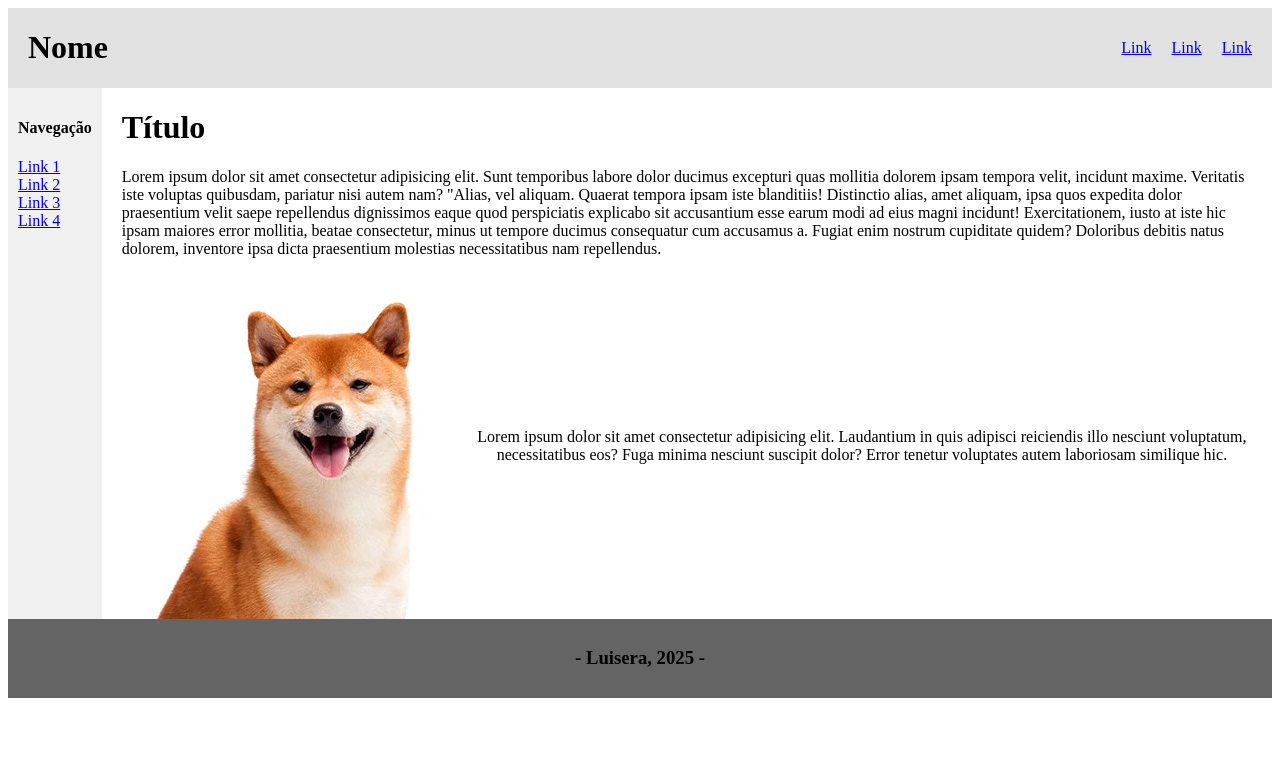
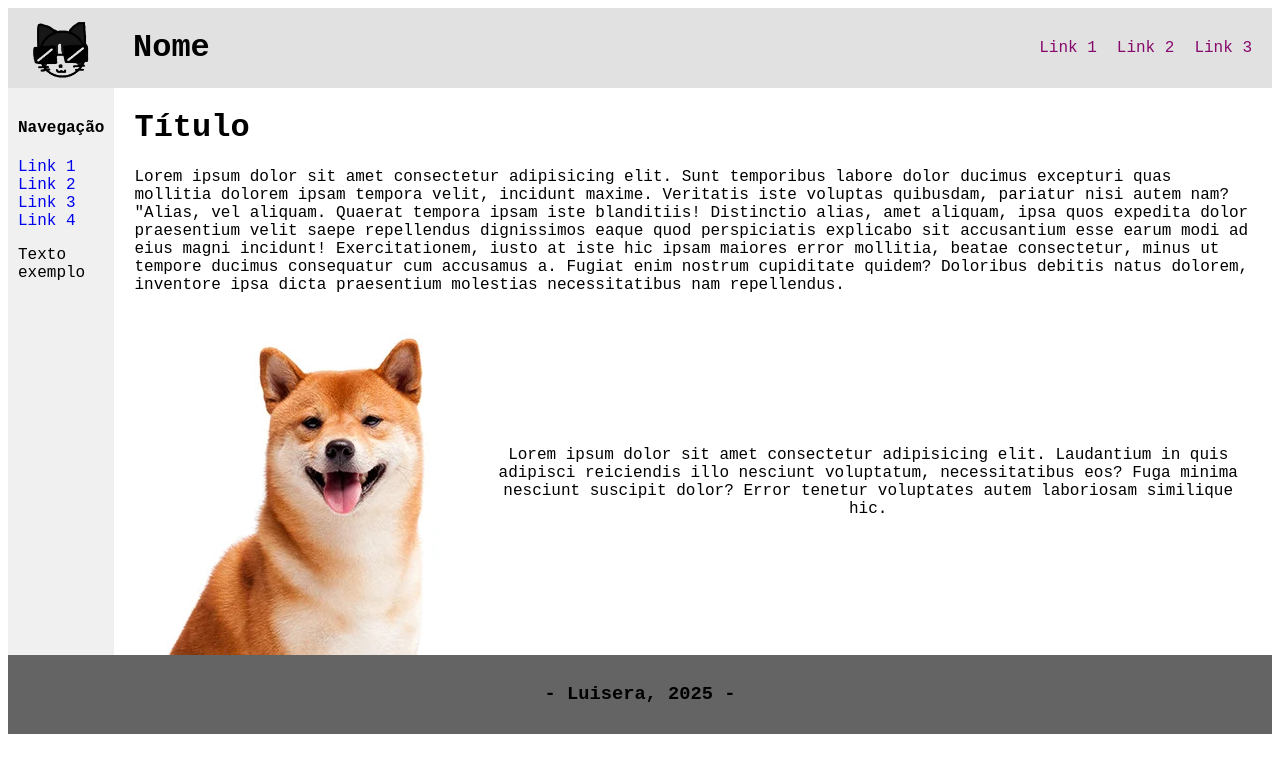
Before and after one commit to LuisPassoca/html-css-js-2sem-2025, a plain HTML site: page Site Exemplo/index.html in a window 1280 px wide. Drawn offline with Linux system fonts and the light colour scheme.

Commit message:
Atividade com os layouts 1 e 5 iniciados

```diff
--- /dev/null
+++ b/Atividade/style1.css
@@ -0,0 +1,47 @@
+header {
+    display: flex;
+    justify-content: space-between;
+    align-items: center;
+    padding: 0px 20px;
+    background-color: rgb(197, 197, 197);
+}
+
+header ul {
+    overflow: hidden;
+    list-style: none;
+    display: flex;
+    gap: 20px;
+
+}
+
+section {
+    margin: 10px 0px;
+    padding: 20px;
+    display: flex;
+    justify-content: center;
+    gap: 50px;
+    background-color: rgb(224, 224, 224);
+
+}
+
+aside {
+    width: 20%;
+    padding: 20px;
+    background-color: rgb(224, 224, 224);
+
+    ul {
+        list-style: none;
+        padding: 0;
+    }
+}
+
+
+
+
+footer {
+    height: 17vh;
+    margin-top: 10px;
+    padding: 20px;
+    text-align: center;
+    background-color: rgb(197, 197, 197);
+}
--- /dev/null
+++ b/Atividade/style5.css
@@ -0,0 +1,57 @@
+header {
+    display: flex;
+    justify-content: space-between;
+    align-items: center;
+    padding: 0px 20px;
+    background-color: rgb(197, 197, 197);
+}
+
+header ul {
+    overflow: hidden;
+    list-style: none;
+    display: flex;
+    gap: 20px;
+
+}
+
+section {
+    margin: 10px 0px;
+    padding: 20px;
+    display: flex;
+    justify-content: center;
+    gap: 50px;
+    background-color: rgb(224, 224, 224);
+
+}
+
+section h1 {
+    font-size: 3rem;
+}
+
+#img-txt-subtxt {
+    align-content: center;
+}
+
+.img {
+    width: 256px;
+    height: 256px;
+    background-color: rgb(90, 90, 90);
+}
+
+#img-txt-subtxt h1 {
+    margin-block-start: 0em;
+    margin-block-end: 0em;
+}
+
+#img-txt-subtxt h2 {
+    margin-block-start: 0em;
+    margin-block-end: 0em;
+}
+
+footer {
+    height: 17vh;
+    margin-top: 10px;
+    padding: 20px;
+    text-align: center;
+    background-color: rgb(197, 197, 197);
+}
--- a/Site Exemplo/index.html
+++ b/Site Exemplo/index.html
@@ -2,33 +2,39 @@
 
 <html>
     <head>
-        <title>OMAGA</title>
+        <title>Example Site</title>
         <link rel="stylesheet" href="/Site Exemplo/style.css">
     </head>
 
     <body>
 
         <header>
+            <img src="/Site Exemplo/Img/Logo-removebg-preview.png" alt="Logo" style="height: 70px;">
+            <div id="headalign">
                 <h1>Nome</h1>
-            <nav>
+                <nav id="headnav">
                     <ul>
-                    <li><a href="#">Link</a></li>
-                    <li><a href="#">Link</a></li>
-                    <li><a href="#">Link</a></li>
+                        <li><a href="#">Link 1</a></li>
+                        <li><a href="#">Link 2</a></li>
+                        <li><a href="#">Link 3</a></li>
                     </ul>
                 </nav>
+            </div>
         </header>
 
         <div id="container">
-            <div id="sidebar">
+            <aside id="sidebar">
                 <h4>Navegação</h4>
+                <nav id="sidenav">
                     <ul>
                         <li><a href="#">Link 1</a></li>
                         <li><a href="#">Link 2</a></li>
                         <li><a href="#">Link 3</a></li>
                         <li><a href="#">Link 4</a></li>
                     </ul>
-            </div>
+                </nav>
+                <p>Texto exemplo</p>
+            </aside>
 
 
 
--- a/Site Exemplo/style.css
+++ b/Site Exemplo/style.css
@@ -1,16 +1,38 @@
+html {
+    font-family: 'Courier New', Courier, monospace;
+}
+
 header {
     display: flex;
-    justify-content: space-between;
     align-items: center;
     padding: 0px 20px;;
     background-color: rgba(214, 214, 214, 0.712);
 }
 
-header nav ul {
-    display: inline-flex;
+#headalign {
+    display: flex;
+    align-items: center;
+    justify-content: space-between;
+    margin-left: 35px;
+    width: 100%;
 }
 
-header nav ul li {
+#headnav a {
+    text-decoration: none;
+    color: rgb(134, 9, 107);
+}
+
+#headnav a:hover {
+    color: rgb(255, 6, 184);
+}
+
+
+#headnav ul {
+    display: inline-flex;
+
+}
+
+#headnav ul li {
     list-style-type: none;
     padding-left: 20px;
 }
@@ -45,6 +67,10 @@ header nav ul li {
     background-color: #f0f0f0;
 }
 
+#sidebar a {
+    text-decoration: none;
+}
+
 #sidebar ul {
     list-style-type: none;
     padding: 0;
```
Also changed, not shown: Atividade/layout1.html (added, +48 -0 lines), Atividade/layout5.html (added, +46 -0 lines), Site Exemplo/Img/Logo-removebg-preview.png (added), Site Exemplo/Img/Logo.jpg (added). Lines whose indentation alone changed are shown as unchanged.
